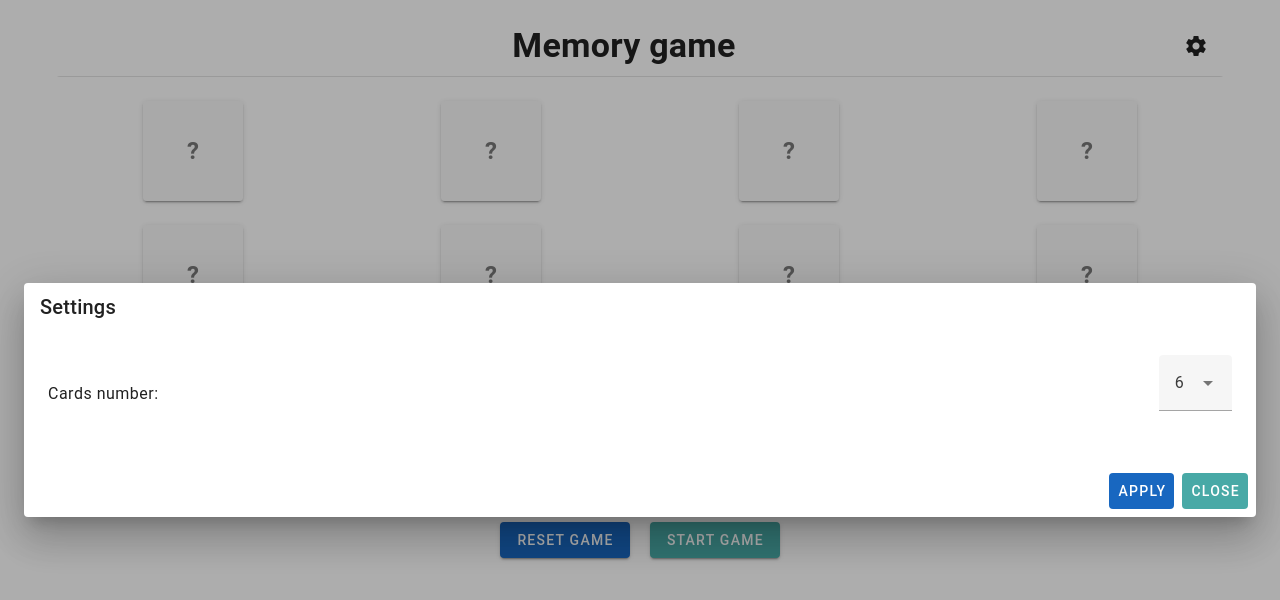
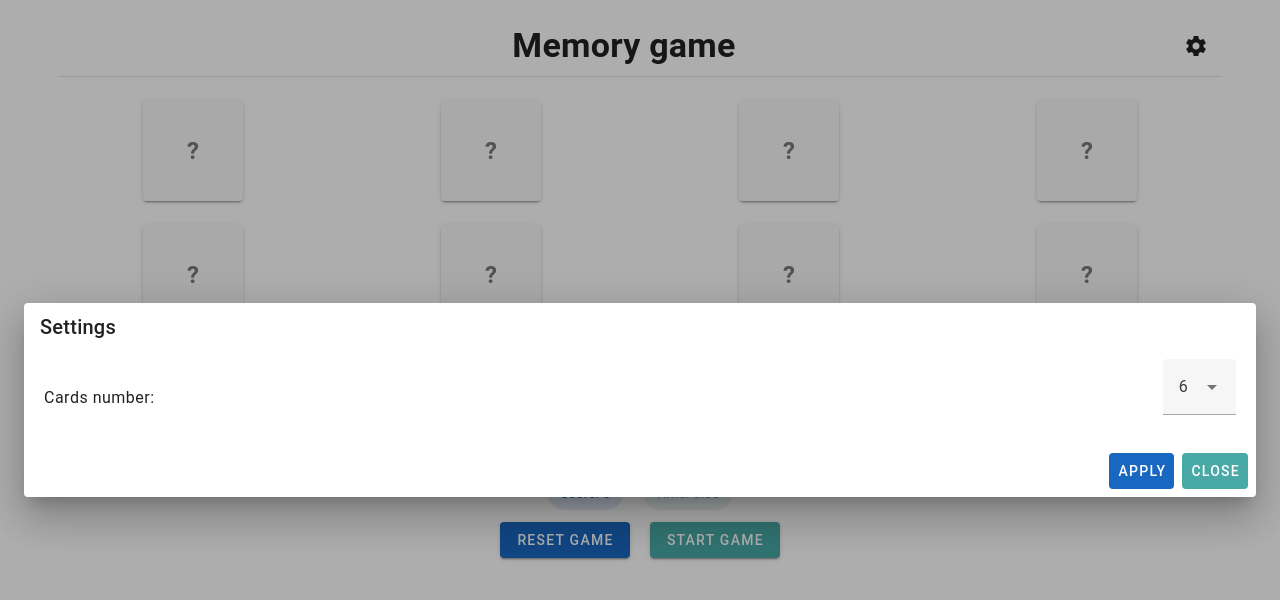
Before and after one commit to onderp2/onderp2.github.io, a Vue app: page / in a window 1280 px wide. Both pictures are taken after a click on the button 1196 px from the left and 45 px from the top of the page. Shown: the top 600 px of the page. Built offline with nearby package versions, Linux system fonts and the light colour scheme.

Commit message:
style customization

```diff
--- a/src/components/CardSwap.vue
+++ b/src/components/CardSwap.vue
@@ -17,7 +17,7 @@
                 <v-card-title>
                   Settings
                 </v-card-title>
-                <v-card-text>
+                <v-card-text class="px-5 py-0">
                   <v-list>
                     <v-list-item class="mr-0 pa-0">
                       <template v-slot:prepend>
@@ -220,6 +220,9 @@ export default {
 
     applySettings() {
       this.cardsCount = this.settingsCountCards;
+      this.openSettings = false;
+
+      this.initializeGame();
     },
 
     checkWin() {
```
